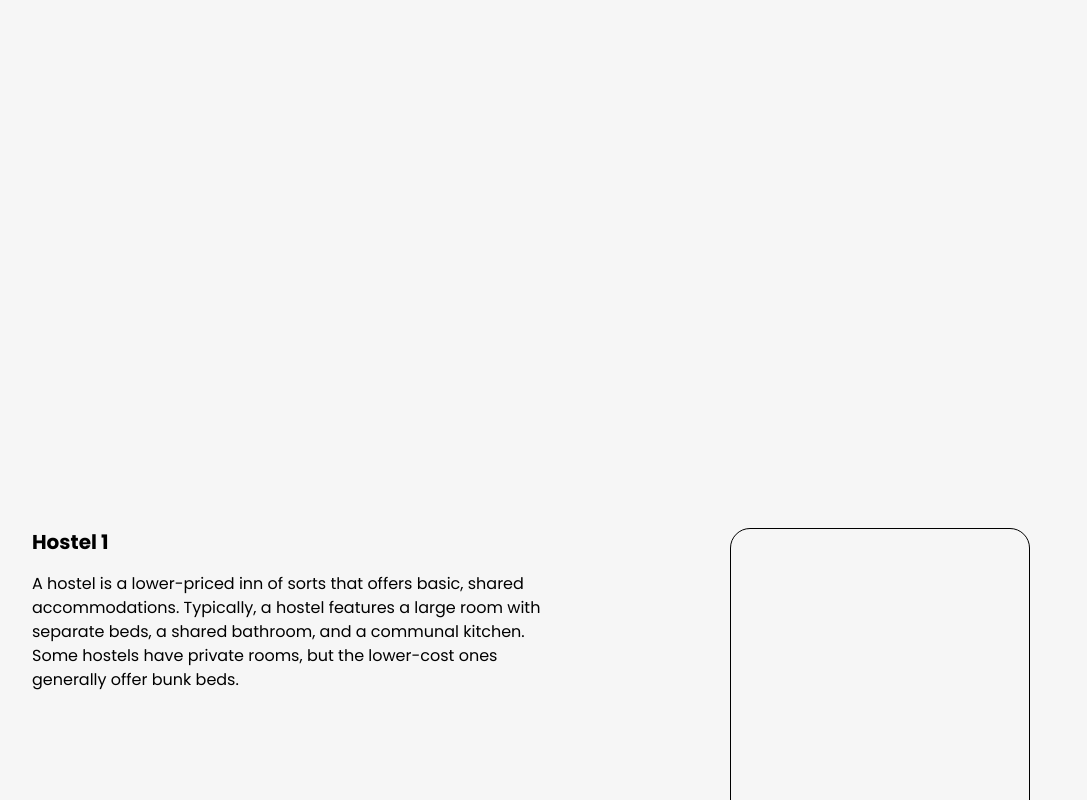
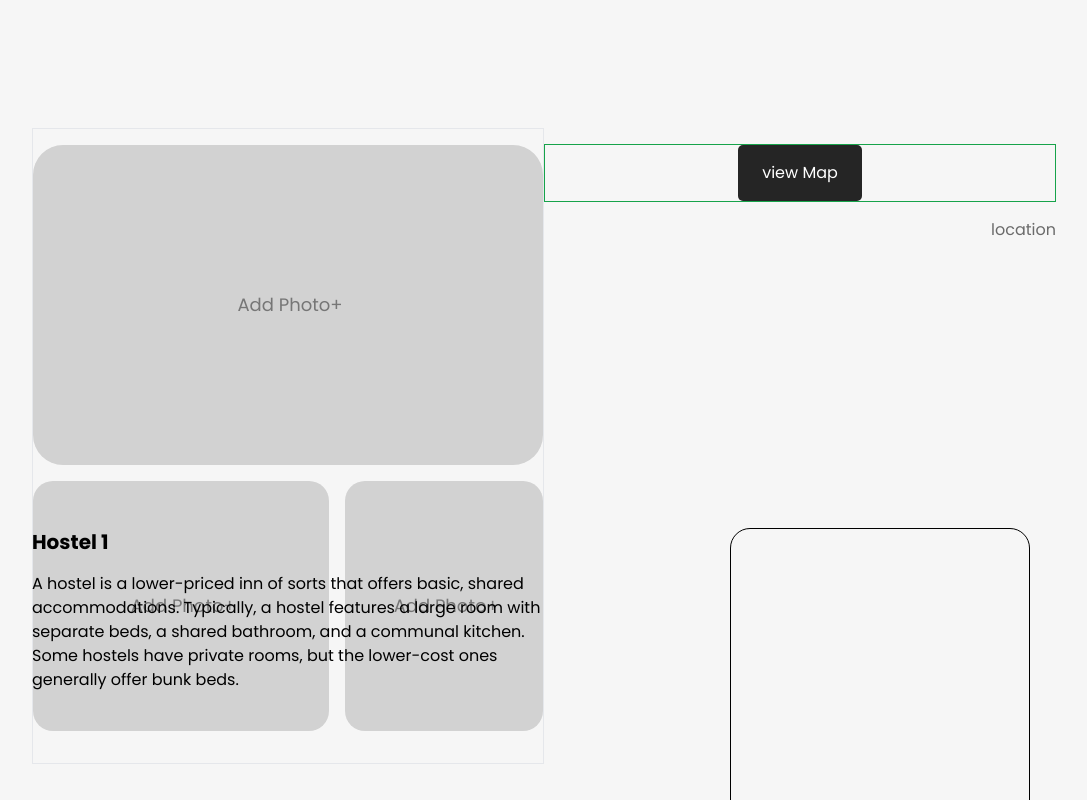
Before and after one commit to RusithTharindu/Campus-Housing-Portal-Frontend, a React (Vite) app in the folder HousingPortalSDT/: page /property in a window 1280 px wide. Shown: the top 800 px of the page, without its empty margins (96-1183 px from the left). Built offline with nearby package versions, Linux system fonts and the light colour scheme.

Commit message:
View Property Page

```diff
--- a/HousingPortalSDT/src/pages/ViewProperty.jsx
+++ b/HousingPortalSDT/src/pages/ViewProperty.jsx
@@ -1,11 +1,13 @@
 import React from 'react'
+import ImageSelector from "../components/imageSelector";
+import Viewmap from "../components/viewmap";
 
 function ViewProperty() {
   return (
     <div className='h-screen w-[80%] ml-[10%] mt-[10%] mb-[20%]'>
         <div className=' h-[50%] w-[100%] grid grid-cols-2 divide-[50%]'>
-            <div className='h-[100%]  '></div>
-            <div className='h-[100%] '></div>
+            <div className='h-[100%]  '><ImageSelector /></div>
+            <div className='h-[100%] '><Viewmap /></div>
         </div>
         <div className=' h-[50%] w-[100%] grid grid-cols-2 divide-[50%]'>
             <div className='h-[100%] '>
```
